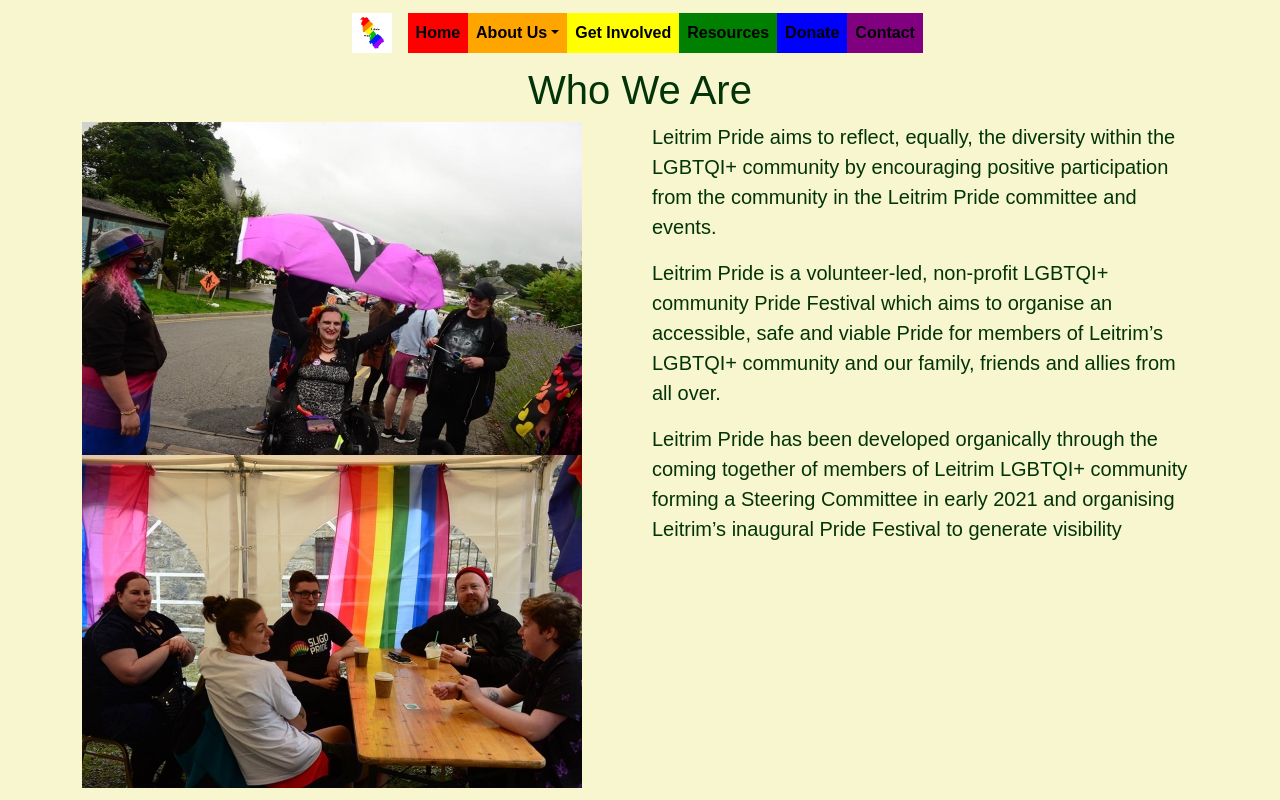
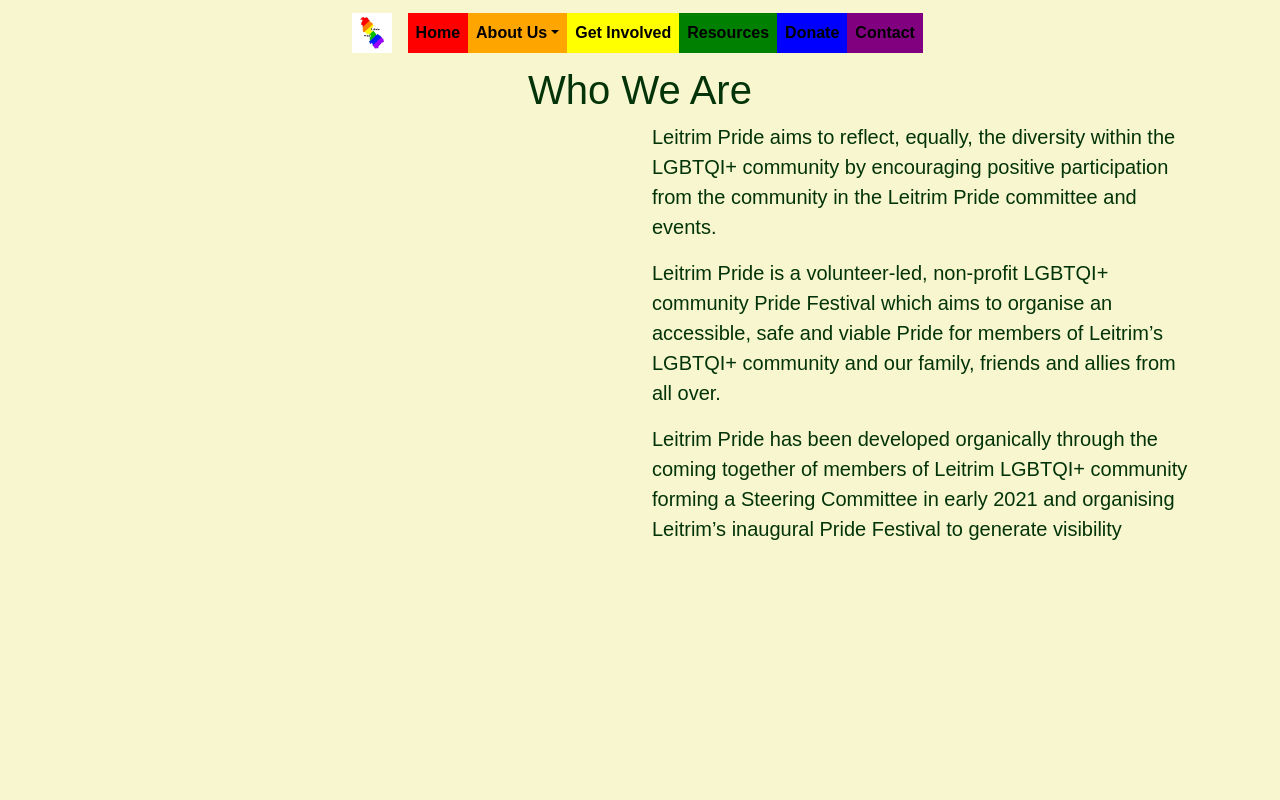
Before and after one commit to Jacobs1986/leitrim-pride, a React (Create React App) app in the folder client/: page /about in a window 1280 px wide. Built offline with nearby package versions, Linux system fonts and the light colour scheme.

Commit message:
Commented out pervious code, made another div and gave it the id of whoWeAreImageDiv

```diff
--- a/client/src/components/whoWeAreImage/whoWeAreImage.js
+++ b/client/src/components/whoWeAreImage/whoWeAreImage.js
@@ -1,16 +1,17 @@
 import React from "react";
 
 // Bootstrap
-import { Image } from 'react-bootstrap';
+// import { Image } from 'react-bootstrap';
 
 export default function WhoWeAreImage() {
     return (
-        <div>
-            <Image
-                src={require('./whoWeAreImage.jpg')}
-                alt="Picture"
-                fluid
-            />
-        </div>
+        <div id="whoWeAreImageDiv"></div>
+        // <div>
+        //     <Image
+        //         src={require('./whoWeAreImage.jpg')}
+        //         alt="Picture"
+        //         fluid
+        //     />
+        // </div>
     );
 };
```
